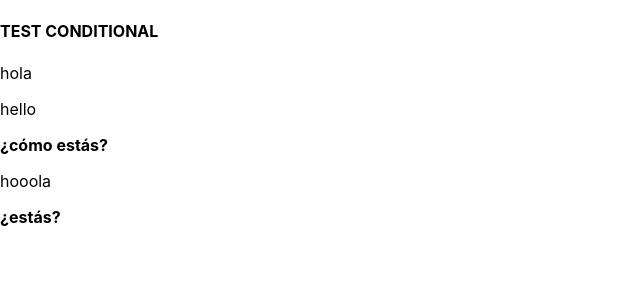
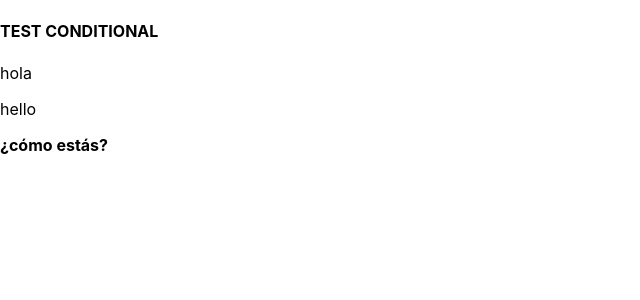
Before and after one commit to unla-investigacion-desarrollo/test-react, a React (Create React App) app: page / in a window 1280 px wide. Shown: the top 300 px of the page, without its empty margins (0-640 px from the left). Built offline with nearby package versions, Linux system fonts and the light colour scheme.

Commit message:
add-structure-for-stateless

```diff
--- a/src/App.js
+++ b/src/App.js
@@ -1,34 +1,6 @@
 import React, { Component } from 'react';
 import './App.css';
-import PropTypes from 'prop-types';
-// import CicloDesmontaje from './sections/cicloDesmontaje'
-//import FetchExample from './sections/fetch_example'
-//import CicloActualizacion from './sections/cicloActualizacion'
-//import AppFull from './sections/app_full'
-
-
-function MsjSimple(props) {
-  //Stateless con función
-  return(
-    <p>{ props.msj }</p>
-  )
-}
-
-MsjSimple.propTypes = {
-  msj: PropTypes.string.isRequired
-}
-
-const Msj = ({ msj1 = 'hooola', msj2 }) => (
-  //Stateless con const
-  <div>
-    <p>{ msj1 }</p>
-    <strong>{ msj2 }</strong>
-  </div>
-)
-
-Msj.defaultProps = {
-  msj2: '¿estás?'
-}
+import Stateless from './sections/stateless_example'
 
 class App extends Component {
   render(){
@@ -36,9 +8,7 @@ class App extends Component {
     return (
       <div>
         <h4>TEST CONDITIONAL</h4>
-        < MsjSimple msj='hola'/>
-        < Msj msj1='hello' msj2='¿cómo estás?'/>
-        < Msj />
+        < Stateless msj='hola' msj1='hello' msj2='¿cómo estás?'/>
       </div>
     );
   }
--- /dev/null
+++ b/src/sections/stateless_example.js
@@ -0,0 +1,33 @@
+import React from 'react';
+import PropTypes from 'prop-types';
+
+function MsjSimple(props) {
+  //Stateless con función
+  return(
+    <p>{ props.msj }</p>
+  )
+}
+
+MsjSimple.propTypes = {
+  msj: PropTypes.string.isRequired
+}
+
+const Msj = ({ msj1 = 'hooola', msj2 }) => (
+  //Stateless con const
+  <div>
+    <p>{ msj1 }</p>
+    <strong>{ msj2 }</strong>
+  </div>
+)
+
+Msj.defaultProps = {
+  msj2: '¿estás?'
+}
+
+const Stateless = (props) => (
+  <div>
+    <MsjSimple msj={ props.msj }/><Msj msj1={ props.msj1 } msj2={ props.msj2 }/>
+  </div>
+)
+
+export default Stateless;
```
